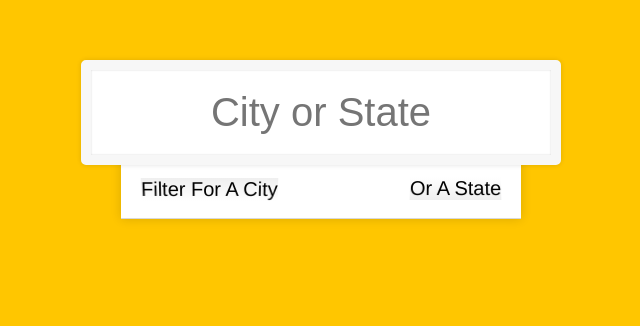
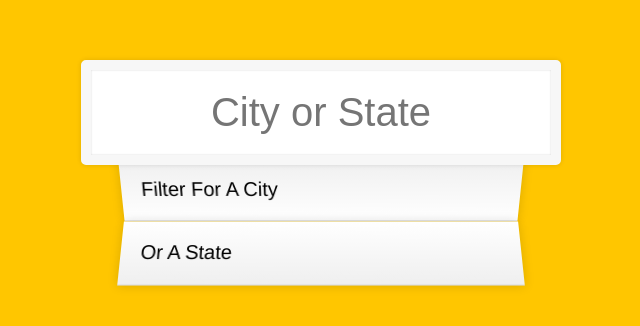
Before and after one commit to aljurgens/js30, a plain HTML site: page 06 - type ahead/index.html in a window 1280 px wide. Shown: the whole page, without its empty margins (319-959 px from the left). Drawn offline with Linux system fonts and the light colour scheme; no server answers.

Commit message:
Fix .suggestions and .suggestions li

```diff
--- a/06 - type ahead/style.css
+++ b/06 - type ahead/style.css
@@ -34,6 +34,13 @@ input.search {
 }
 
 .suggestions {
+  margin: 0;
+  padding: 0;
+  position: relative;
+  /*perspective: 20px;*/
+}
+
+.suggestions li {
   background: white;
   border-bottom: 1px solid #d8d8d8;
   box-shadow: 0 0 10px rgba(0, 0, 0, 0.14);
```
